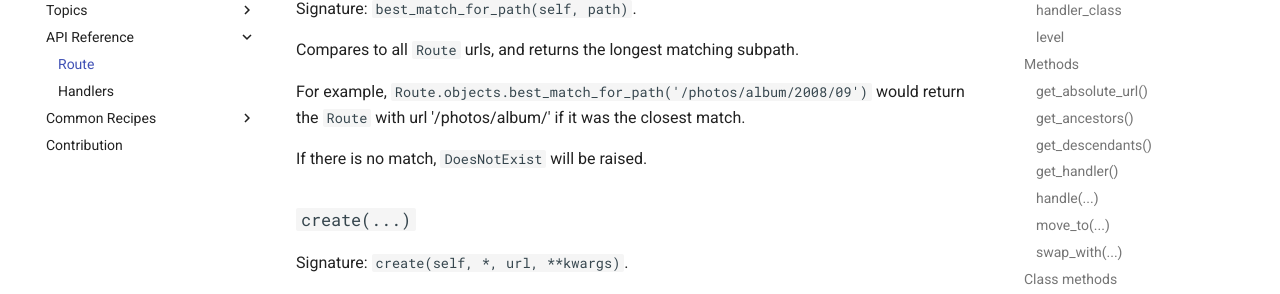
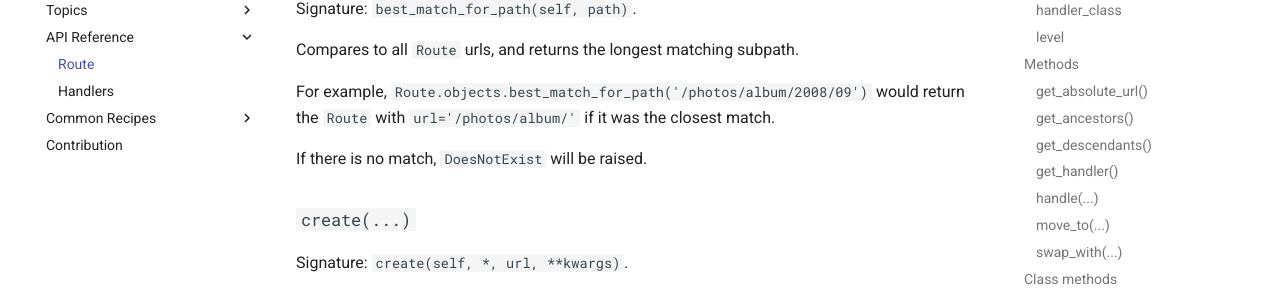
Before and after one commit to meshy/django-conman, an MkDocs documentation site: the page built from docs/reference/route.md, in a window 1280 px wide and 900 px high, scrolled down 2775 px. Shown: the part 152-446 px from the top of the window. Built offline with MkDocs 1.6.1 and Material for MkDocs 9.7.7, drawn with Linux system fonts in a browser that asks for light colours; comment, search, counter and statistics services are not loaded; old or Windows-style settings are respelled for this version of MkDocs.

Commit message:
Add quotes around code in docs

```diff
--- a/docs/reference/route.md
+++ b/docs/reference/route.md
@@ -130,7 +130,7 @@ Signature: `best_match_for_path(self, path)`.
 Compares to all `Route` urls, and returns the longest matching subpath.
 
 For example, `Route.objects.best_match_for_path('/photos/album/2008/09')` would
-return the `Route` with url '/photos/album/' if it was the closest match.
+return the `Route` with `url='/photos/album/'` if it was the closest match.
 
 If there is no match, `DoesNotExist` will be raised.
 
```
